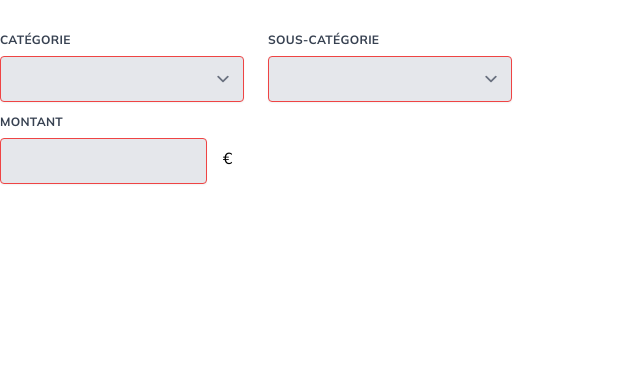
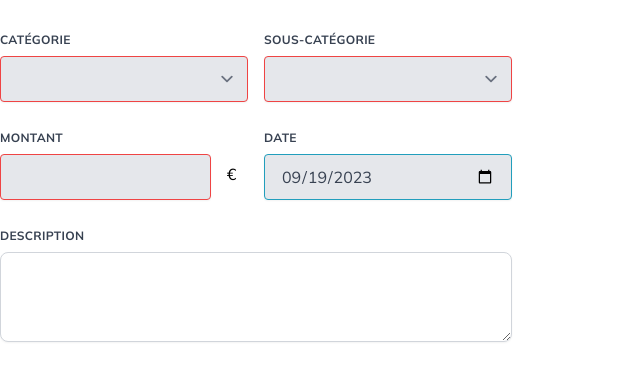
Before and after one commit to badiarq/espend, a Vue app: page / in a window 1280 px wide. Shown: the top 380 px of the page, without its empty margins (0-640 px from the left). Built offline with nearby package versions, Linux system fonts and the light colour scheme.

Commit message:
Date input

```diff
--- a/src/views/HomeView.vue
+++ b/src/views/HomeView.vue
@@ -9,10 +9,16 @@ export default {
             let spendCategory = ref(null);
             let spendSubCategory = ref(null);
 
+            const date = new Date()
+            // using an existing datetime as `v-model` you must format its dateValue to 'YYYY-MM-DDThh:mm'
+            const formattedDate = date.toISOString().slice(0, 10)
+            const dateValue = ref(formattedDate)
+
             return {
                 spendCategory,
                 spendSubCategory,
                 allCategories,
+                dateValue
             }
         },
         methods: {
@@ -28,8 +34,8 @@ export default {
 <template>
     <main class="container py-8">
         <form @submit.prevent="newSpend" class="w-full max-w-lg">
-            <div class="flex flex-wrap -mx-3 mb-6">
-                <div class="w-full md:w-1/2 px-3 mb-6 md:mb-0">
+            <div class="grid grid-cols-2 gap-4">
+                <div class="w-full">
                     <label
                         for="grid-first-name"
                         class="block uppercase tracking-wide text-gray-700 text-xs font-bold mb-2"
@@ -44,15 +50,14 @@ export default {
                         @change="onChangeCategorySelector"
                     >
                         <option
-                            v-for="(category, index) in allCategories"
+                            v-for="(category, index) in allCategories" :key="index"
                             :value="index"
-                            class="bg-blue-500"
                         >
                             {{ index }}
                         </option>
                     </select>
                 </div>
-                <div class="w-full md:w-1/2 px-3">
+                <div class="w-full">
                     <label
                         for="grid-first-name"
                         class="block uppercase tracking-wide text-gray-700 text-xs font-bold mb-2"
@@ -66,14 +71,13 @@ export default {
                         v-model="spendSubCategory"
                     >
                         <option
-                            v-for= "subCategory in allCategories[spendCategory]"
-                            class="bg-blue-500"
+                            v-for= "(subCategory, index) in allCategories[spendCategory]" :key="index"
                         >
                             {{ subCategory }}
                         </option>
                     </select>
                 </div>
-                <div class="w-full md:w-1/2 px-3">
+                <div class="w-full">
                     <label
                         for="grid-first-name"
                         class="block uppercase tracking-wide text-gray-700 text-xs font-bold mb-2"
@@ -89,6 +93,30 @@ export default {
                         <h4 class="p-2 ml-2 rounded-full w-8">€</h4>
                     </div>
                 </div>
+                <div class="w-full">
+                    <label
+                        for="grid-first-name"
+                        class="block uppercase tracking-wide text-gray-700 text-xs font-bold mb-2"
+                        >
+                        Date
+                    </label>
+                    <input
+                        type="date"
+                        id="spend-date"
+                        name="spend-date"
+                        v-model="dateValue"
+                        class="appearance-none block w-full bg-gray-200 text-gray-700 border border-primary-middle rounded py-3 px-4 mb-3 leading-tight"
+                    />
+                </div>
+                <div class="w-full col-span-2">
+                    <label
+                        for="spend-description"
+                        class="block uppercase tracking-wide text-gray-700 text-xs font-bold mb-2"
+                        >
+                        Description
+                    </label>
+                    <textarea name="spend-description" id="spend-description" cols="30" rows="3" class="col-span-2"></textarea>
+                </div>
             </div>
         </form>
     </main>
```
Lines whose indentation alone changed are shown as unchanged.
